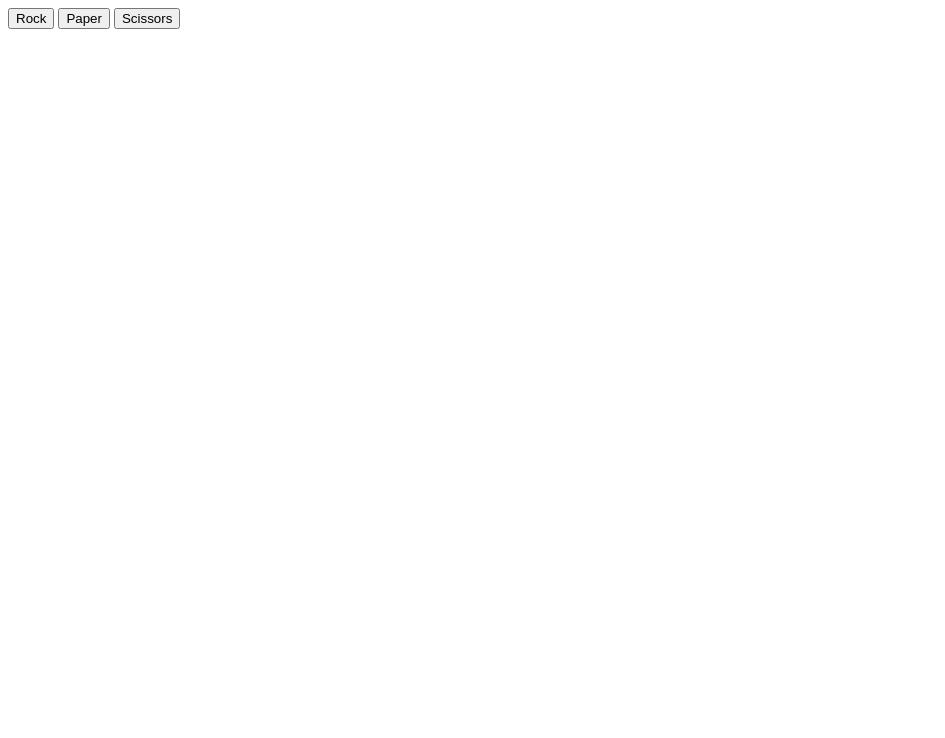
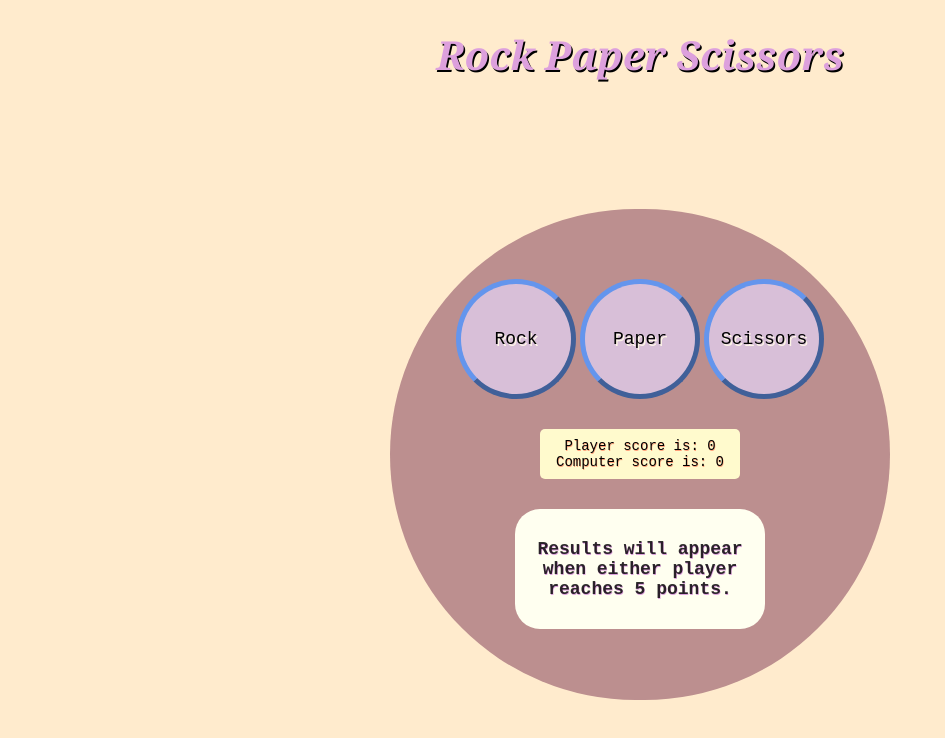
Before and after one commit to Aureatus/RockPaperScissors, a plain HTML site: page index.html in a window 1280 px wide. Shown: the whole page, without its empty margins (0-945 px from the left). Drawn offline with Linux system fonts and the light colour scheme.

Commit message:
Added styling to the Rock Paper Scissors Game.

```diff
--- a/foo.js
+++ b/foo.js
@@ -63,11 +63,15 @@ function playRound(computerSelection, playerSelection) {
 const scoreDiv = document.createElement('div')
 const resultsDiv = document.createElement('div')
 const body = document.body
-body.appendChild(scoreDiv)
+const container = document.querySelector(".container")
+container.appendChild(scoreDiv)
 scoreDiv.classList.add("score")
-body.appendChild(resultsDiv)
+scoreDiv.textContent =
+    ("Player score is: " + (playerScore) + " " +
+    "Computer score is: "+ (computerScore));
+container.appendChild(resultsDiv)
 resultsDiv.classList.add("results")
-
+resultsDiv.textContent = "Results will appear when either player reaches 5 points."
 const rockBtn = document.querySelector("#rock");
 const paperBtn = document.querySelector("#paper");
 const scissorsBtn = document.querySelector("#scissors");
@@ -82,12 +86,12 @@ rockBtn.addEventListener("click", () => {
     if (playerScore == 5) {
         resultsDiv.textContent =
         "The player wins with " + playerScore +
-        " points , whilst the computer only had " + computerScore + " points"
+        " points,whilst the computer only had " + computerScore + " points"
     }
     else if (computerScore == 5) {
         resultsDiv.textContent =
         "The computer wins with " + computerScore +
-        " points , whilst the player only had " + playerScore + " points"
+        " points,whilst the player only had " + playerScore + " points"
     };
 });
 
@@ -101,12 +105,12 @@ paperBtn.addEventListener("click", () => {
     if (playerScore == 5) {
         resultsDiv.textContent =
         "The player wins with " + playerScore +
-        " points , whilst the computer only had" + computerScore + " points"
+        " points,whilst the computer only had" + computerScore + " points"
     }
     else if (computerScore == 5) {
         resultsDiv.textContent =
         "The computer wins with " + computerScore +
-        " points , whilst the player only had" + playerScore + " points"
+        " points,whilst the player only had" + playerScore + " points"
     };
 });
 
@@ -120,12 +124,12 @@ scissorsBtn.addEventListener("click", () => {
     if (playerScore == 5) {
         resultsDiv.textContent =
         "The player wins with " + playerScore +
-        " points , whilst the computer only had" + computerScore + " points"
+        " points,whilst the computer only had" + computerScore + " points"
     }
     else if (computerScore == 5) {
         resultsDiv.textContent =
         "The computer wins with " + computerScore +
-        " points , whilst the player only had" + playerScore + " points"
+        " points,whilst the player only had" + playerScore + " points"
     };
 });
 
--- a/index.html
+++ b/index.html
@@ -5,14 +5,17 @@
     <meta http-equiv="X-UA-Compatible" content="IE=edge">
     <meta name="viewport" content="width=device-width, initial-scale=1.0">
     <script src="foo.js" defer></script>
-    <meta src="style.css">
+    <link rel="stylesheet" href="style.css">
     <title>Rock Paper Scissors</title>
 </head>
 <body>
-    <div>
-        <button id="rock">Rock</button>
-        <button id="paper">Paper</button>
-        <button id="scissors">Scissors</button>
+    <h1>Rock Paper Scissors</h1>
+    <div class="container">
+        <div class="buttons">
+            <button id="rock">Rock</button>
+            <button id="paper">Paper</button>
+            <button id="scissors">Scissors</button>
+        </div>
     </div>
 </body>
 </html>
--- a/style.css
+++ b/style.css
@@ -0,0 +1,76 @@
+html, body {
+    margin: 0;
+    height: 100%;
+    display: flex;
+    flex-direction: column;
+    justify-content:space-between;
+    align-items:center;
+    background-color:blanchedalmond;
+}
+
+h1 {
+    font-size: 40px;
+    font-family:Cambria, Cochin, Georgia, Times, 'Times New Roman', serif;
+    color:rgb(221, 160, 221);
+    text-shadow:black 1.5px 1.5px;
+    text-align: center;
+    font-style: italic;
+
+}
+div.container {
+    width: 500px;
+    height: 500px;
+    display: flex;
+    flex-direction: column;
+    justify-content: center;
+    align-items: center;
+    background-color:rosybrown;
+    border-radius: 500px;
+    gap: 30px;
+    margin: 100px;
+}
+
+div.buttons {
+
+}
+div.buttons button{
+    background-color:thistle;
+    border-radius: 100%;
+    border-color: cornflowerblue;
+    border-width: 5px;
+    width: 120px;
+    height: 120px;
+    text-align: center;
+    font-size: 18px;
+    font-family:monospace;
+    text-shadow:oldlace 1.5px 1.5px;
+}
+div.score {
+    display: flex;
+    justify-content: center;
+    align-items: center;
+    background-color:lemonchiffon;
+    border-radius: 5px;
+    width: 200px;
+    height: 50px;
+    text-align: center;
+    font-size: 14px;
+    font-family:monospace;
+    text-shadow: lightsalmon 0.5px 0.5px;
+}
+
+div.results {
+    display: flex;
+    justify-content: center;
+    align-items: center;
+    border-radius: 25px;
+    width: 250px;
+    height: 120px;
+    text-align: center;
+    background-color:ivory;
+    color: rgba(0, 0, 0, 0.815);
+    text-shadow:rgb(221, 160, 221) 0.5px 0.5px;
+    font-size: 18px;
+    font-family:monospace;
+    font-weight: 550;
+}
```
